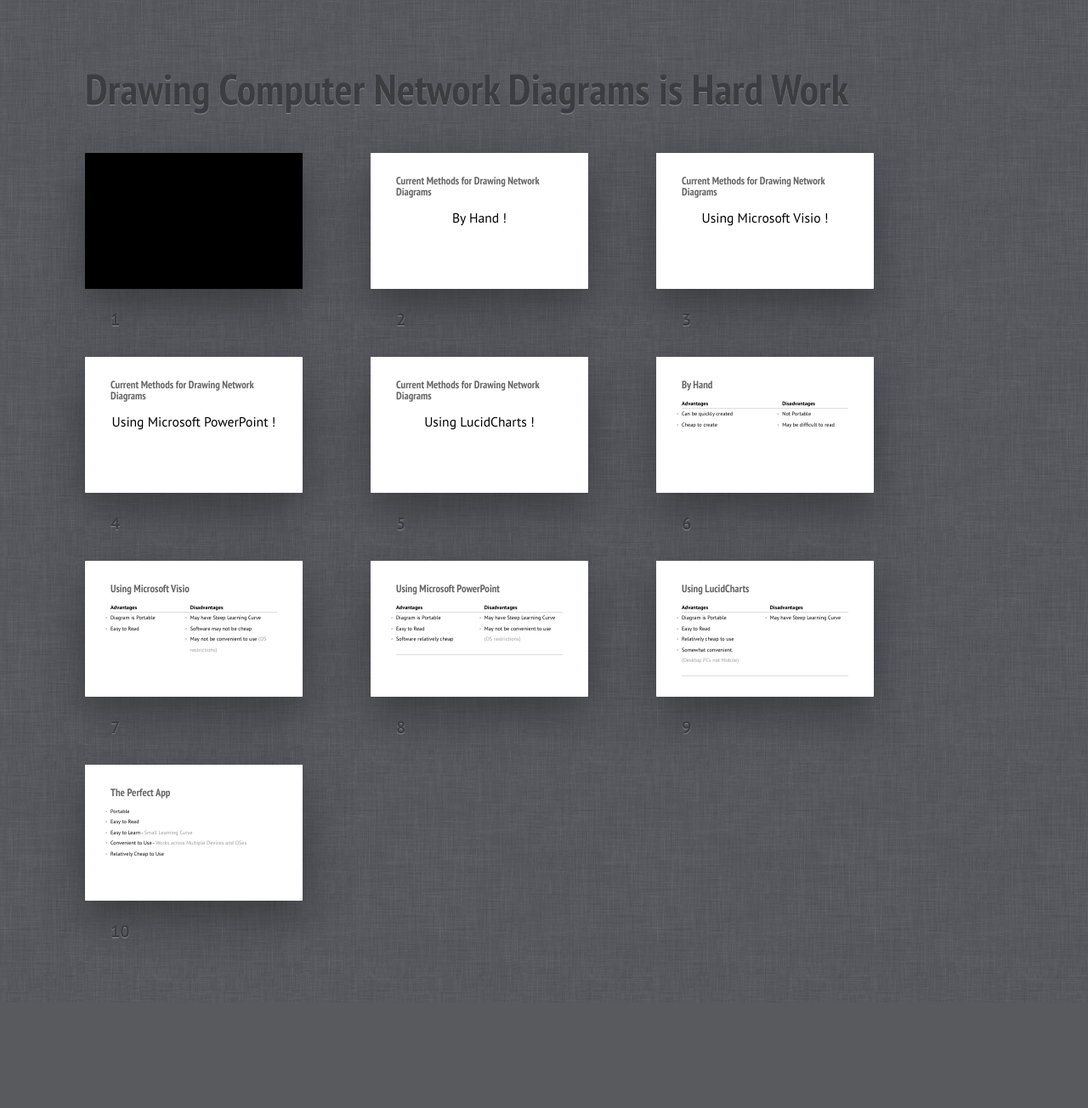
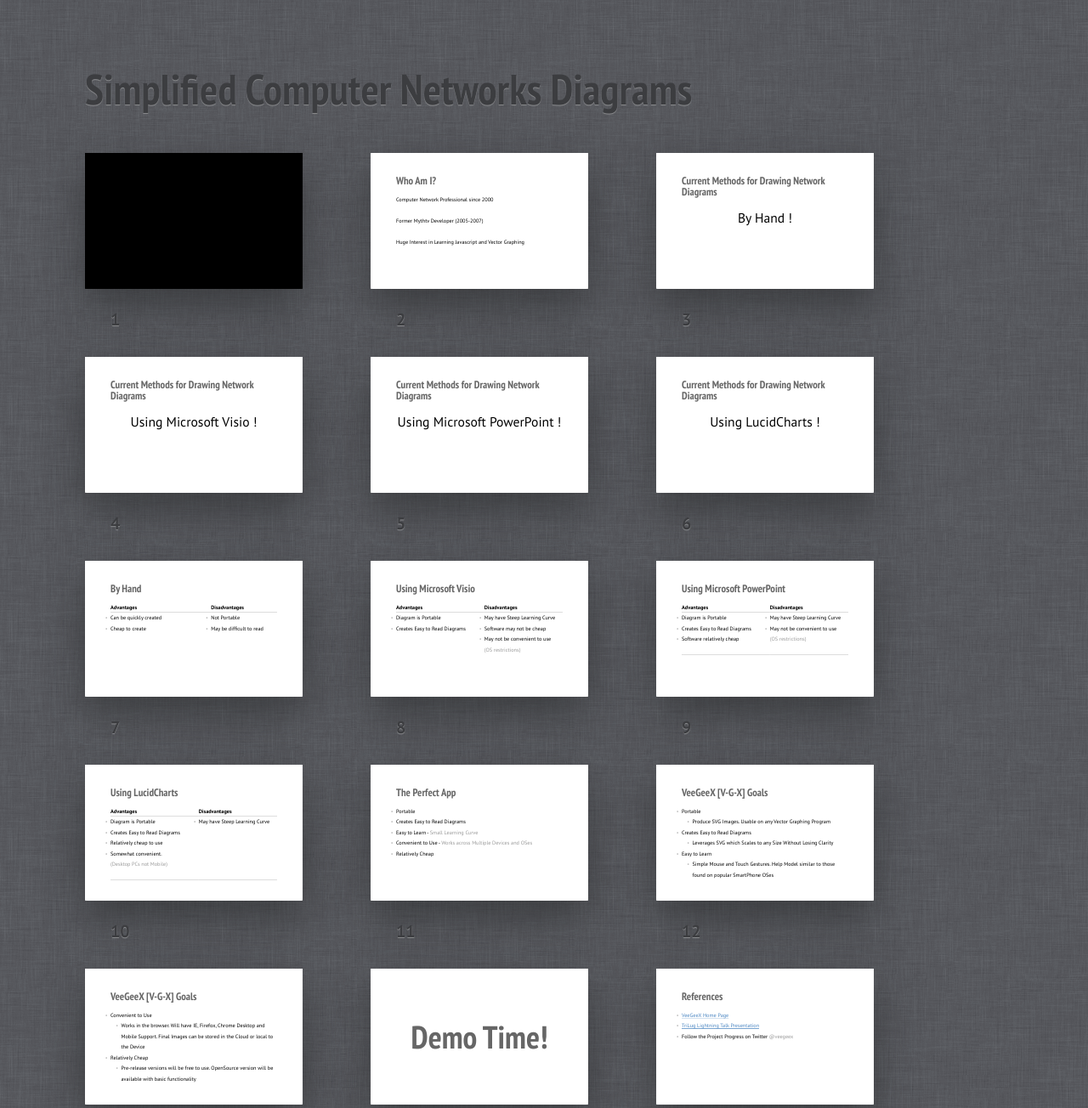
Before and after one commit to skamithi/veegeex-preso, a plain HTML site: page index.html in a window 1280 px wide. Shown: the top 1304 px of the page at 85% size. Before the commit the page ends 1180 px from the top, so only its background shows below. Drawn offline with Linux system fonts and the light colour scheme.

Commit message:
final presentation before Trilug meet

```diff
--- a/index.html
+++ b/index.html
@@ -9,11 +9,11 @@
 </head>
 <body class="list">
 	<header class="caption">
-		<h1>Drawing Computer Network Diagrams is Hard Work</h1>
+		<h1>Simplified Computer Networks Diagrams</h1>
 		<p></p>
 	</header>
 	<section class="slide cover" id="Cover"><div>
-		<h2 class='solidbg'>Drawing Computer Network Diagrams is Hard Work</h2>
+		<h2 class='solidbg'>Simplifying Computer Networks Diagrams</h2>
     <p class='solidbg'><strong>Presented By <a
       href="http://github.com/skamithi/veegeex-preso">Stanley
       Karunditu</a></strong></p>
@@ -58,6 +58,13 @@
 					}
 		</style>
 	</div></section>
+	<section class="slide"><div>
+		<h2>Who Am I? </h2>
+    <p>Computer Network Professional since 2000</p>
+    <p>Former Mythtv Developer (2005-2007)</p>
+    <p>Huge Interest in Learning Javascript and Vector Graphing</p>
+	</div></section>
+
 	<section class="slide"><div>
 		<h2>Current Methods for Drawing Network Diagrams</h2>
     <p class='big'>By Hand ! </p>
@@ -109,14 +116,14 @@
 			<td>
         <ul>
           <li class='advdis'>Diagram is Portable</li>
-          <li>Easy to Read</li>
+          <li>Creates Easy to Read Diagrams</li>
       </ul>
       </td>
       <td>
         <ul>
           <li>May have Steep Learning Curve</li>
           <li>Software may not be cheap</li>
-          <li>May not be convenient to use <span class='note'>(OS
+          <li>May not be convenient to use <br/><span class='note'>(OS
             restrictions)</span></li>
         </ul>
       </td>
@@ -135,7 +142,7 @@
 			<td>
         <ul>
           <li class='advdis'>Diagram is Portable</li>
-          <li>Easy to Read</li>
+          <li>Creates Easy to Read Diagrams</li>
           <li>Software relatively cheap</li>
       </ul>
       </td>
@@ -162,7 +169,7 @@
 			<td>
         <ul>
           <li class='advdis'>Diagram is Portable</li>
-          <li>Easy to Read</li>
+          <li>Creates Easy to Read Diagrams</li>
           <li>Relatively cheap to use</li>
           <li>Somewhat convenient. <br/><span class='note'>(Desktop PCs not
             Mobile)</span></li>
@@ -181,11 +188,51 @@
 		<h2>The Perfect App</h2>
     <ul>
       <li>Portable</li>
-      <li>Easy to Read</li>
+      <li>Creates Easy to Read Diagrams</li>
       <li>Easy to Learn - <span class='note'>Small Learning Curve</span></li>
       <li>Convenient to Use - <span class='note'>Works across Multiple Devices
         and OSes</span></li>
-      <li>Relatively Cheap to Use</li>
+      <li>Relatively Cheap</li>
+    </ul>
+	</div></section>
+
+
+	<section class="slide"><div>
+		<h2>VeeGeeX [V-G-X] Goals</h2>
+    <ul>
+      <li>Portable <ul><li class='highlight'>Produce SVG
+          Images. Usable on any Vector Graphing Program</li></ul></li>
+        <li>Creates Easy to Read Diagrams <ul><li class='highlight'>Leverages SVG which Scales to any
+          Size Without Losing Clarity </li></ul></li>
+        <li>Easy to Learn <ul><li class='highlight'>Simple Mouse and Touch
+          Gestures. Help Model similar to those found on popular SmartPhone
+          OSes</li></ul></li>
+	   </ul>
+	</div></section>
+
+
+  <section class="slide"><div>
+		<h2>VeeGeeX [V-G-X] Goals</h2>
+    <ul>
+      <li>Convenient to Use <ul><li>Works in the browser. Will have IE, Firefox,
+        Chrome Desktop and Mobile Support. Final Images can be stored in the
+        Cloud or local to the Device </li></ul></li>
+      <li>Relatively Cheap <ul><li>Pre-release versions will be free to
+        use. OpenSource version will be available with basic functionality</li></ul></li>
+    </ul>
+	</div></section>
+
+  <section class='slide shout'><div>
+      <h2>Demo Time!</h2>
+  </div></section>
+
+  <section class="slide"><div>
+		<h2>References</h2>
+    <ul>
+      <li><a href="http://veegeex.io">VeeGeeX Home Page</a></li>
+      <li><a href="http://github.com/skamithi/veegeex-preso">TriLug Lightning
+        Talk Presentation</a></li>
+      <li>Follow the Project Progress on Twitter <span class='note'>@veegeex</span></li>
     </ul>
 	</div></section>
 
```
